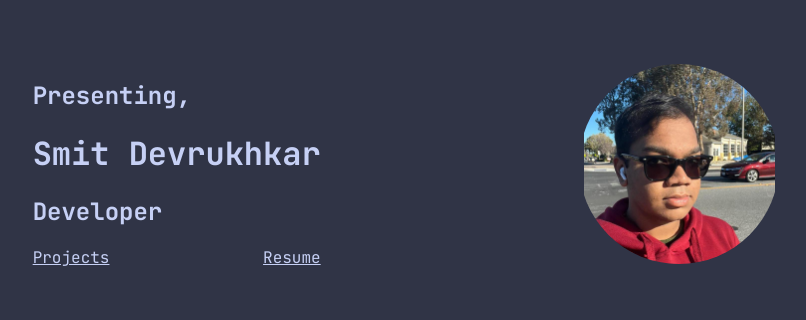
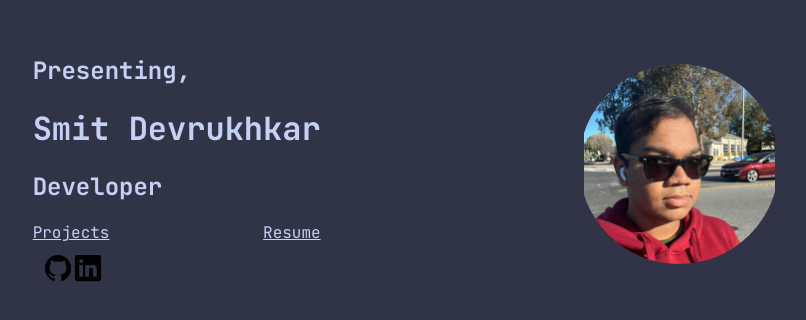
Before and after one commit to Smit2553/smit2553.github.io, a Next.js app: page / in a window 1280 px wide. Shown: the part 244-564 px from the top of the page, without its empty margins (234-1040 px from the left). Built offline with nearby package versions, Linux system fonts and the light colour scheme.

Commit message:
Add container2 class to page.module.css and update page.tsx to include social icons

```diff
--- a/app/page.module.css
+++ b/app/page.module.css
@@ -12,6 +12,12 @@
   justify-content: space-between;
 }
 
+.container2 {
+  display: flex;
+  flex-direction: row;
+  margin: 10px;
+}
+
 .link {
   color: #c6d0f5;
 }
@@ -23,7 +29,3 @@
   border-radius: 50%;
   overflow: hidden;
 }
-
-.profilepicture {
-  object-fit: cover;
-}
--- a/app/page.tsx
+++ b/app/page.tsx
@@ -21,6 +21,22 @@ export default function Home() {
             Resume
           </a>
         </div>
+        <div className={styles.container2}>
+          <Image
+            src="/icons/logo-github.svg"
+            alt="Github"
+            width={30}
+            height={30}
+            className={styles.icon}
+          />
+          <Image
+            src="/icons/logo-linkedin.svg"
+            alt="Github"
+            width={30}
+            height={30}
+            className={styles.icon}
+          />
+        </div>
       </div>
 
       <div className={styles.imageContainer}>
```
Also changed, not shown: app/header.tsx (added, +10 -0 lines), public/icons/logo-github.svg (added), public/icons/logo-linkedin.svg (added).
